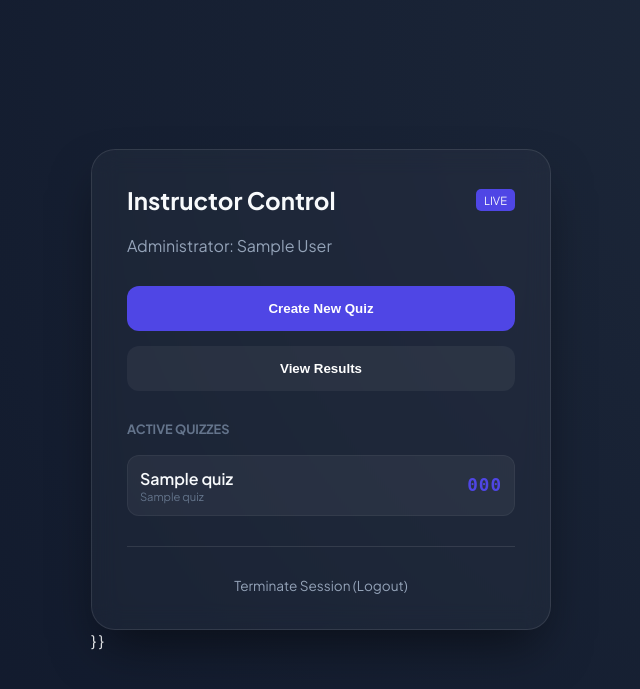
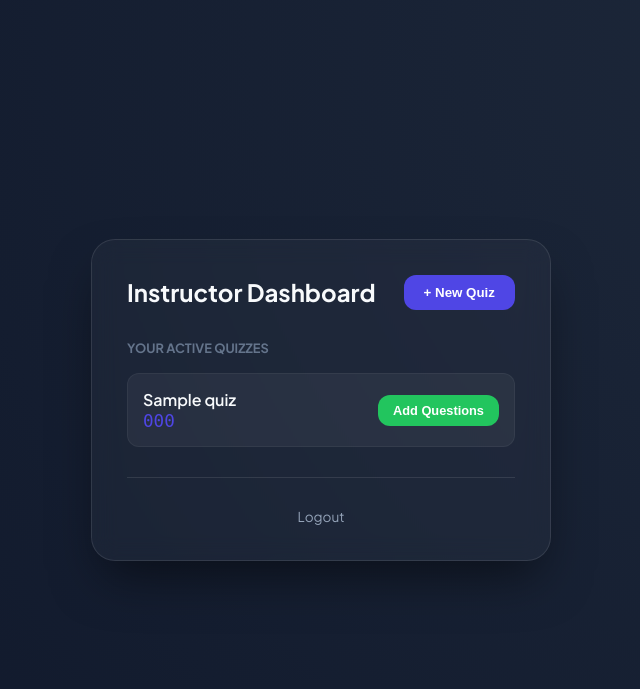
Before and after one commit to AnthonyCobbinah/ModernEdu-Quiz-App, a Flask app: template templates/dashboard.html in a window 1280 px wide. Shown: the top 689 px of the page, without its empty margins (319-959 px from the left). Run offline with Flask 3, Linux system fonts and the light colour scheme; the template is opened without the code that fills it: values that come from a table or form of the project are taken from there, others are empty; a user stored in the database is signed in; tables that the repository leaves empty hold one stand-in row (values such as "Sample post").

Commit message:
Update dashboard.html

```diff
--- a/templates/dashboard.html
+++ b/templates/dashboard.html
@@ -2,160 +2,98 @@
 {% block content %}
 <div class="glass-card">
     <div style="display: flex; justify-content: space-between; align-items: center; margin-bottom: 20px;">
-        <h2 style="margin:0;">Instructor Control</h2>
-        <span style="font-size: 0.7rem; background: var(--primary); padding: 4px 8px; border-radius: 5px;">LIVE</span>
-    </div>
-    <p style="color: #94a3b8; margin-bottom: 30px;">Administrator: {{ current_user.full_name }}</p>
-
-    <div style="display: grid; gap: 15px;">
-        <button class="btn btn-primary" onclick="openModal()">Create New Quiz</button>
-        <button class="btn" style="background: rgba(255,255,255,0.05); color: white;">View Results</button>
+        <h2 style="margin:0;">Instructor Dashboard</h2>
+        <button class="btn btn-primary" onclick="openCreateModal()" style="width: auto; padding: 10px 20px;">+ New Quiz</button>
     </div>
 
-    <div id="quizList" style="margin-top: 30px;">
-        <h4 style="color: #64748b; font-size: 0.8rem; text-transform: uppercase;">Active Quizzes</h4>
+    <div id="quizList">
+        <h4 style="color: #64748b; font-size: 0.8rem; text-transform: uppercase; margin-top: 30px;">Your Active Quizzes</h4>
         {% for quiz in quizzes %}
-        <div style="background: rgba(255,255,255,0.05); padding: 12px; border-radius: 12px; margin-top: 10px; display: flex; justify-content: space-between; align-items: center; border: 1px solid rgba(255,255,255,0.05);">
-            <div>
-                <div style="font-weight: 600;">{{ quiz.title }}</div>
-                <div style="font-size: 0.7rem; color: #64748b;">{{ quiz.subject }}</div>
+        <div style="background: rgba(255,255,255,0.05); padding: 15px; border-radius: 12px; margin-top: 10px; border: 1px solid rgba(255,255,255,0.05);">
+            <div style="display: flex; justify-content: space-between; align-items: center;">
+                <div>
+                    <div style="font-weight: 600;">{{ quiz.title }}</div>
+                    <code style="color: var(--primary); font-size: 1.1rem;">{{ quiz.code }}</code>
+                </div>
+                <button class="btn" onclick="openQuestionModal('{{ quiz.id }}', '{{ quiz.title }}')" style="width: auto; padding: 8px 15px; background: #22c55e; color: white; font-size: 0.8rem;">Add Questions</button>
             </div>
-            <strong style="color: var(--primary); font-family: monospace; font-size: 1.1rem; letter-spacing: 1px;">{{ quiz.code }}</strong>
         </div>
         {% else %}
-        <p style="font-size: 0.8rem; color: #475569; text-align: center; margin-top: 20px;">No active quizzes found.</p>
+        <p style="color: #64748b; text-align: center;">No quizzes yet.</p>
         {% endfor %}
     </div>
 
     <hr style="border: 0; border-top: 1px solid rgba(255,255,255,0.1); margin: 30px 0;">
-    <a href="/logout" class="nav-link" style="display: block; text-align: center;">Terminate Session (Logout)</a>
+    <a href="/logout" class="nav-link" style="display: block; text-align: center;">Logout</a>
 </div>
 
-<div id="quizModal" style="display:none; position: fixed; top:0; left:0; width:100%; height:100%; background: rgba(0,0,0,0.85); z-index: 9999; align-items: center; justify-content: center;">
-    <div class="glass-card" style="width: 90%; max-width: 400px; border: 1px solid var(--primary);">
-        <h3 style="margin-top: 0;">New Quiz Session</h3>
+<div id="createModal" style="display:none; position: fixed; top:0; left:0; width:100%; height:100%; background: rgba(0,0,0,0.8); z-index: 1000; align-items: center; justify-content: center;">
+    <div class="glass-card" style="width: 90%; max-width: 400px;">
+        <h3>New Quiz</h3>
+        <input type="text" id="quizTitle" placeholder="Quiz Title">
+        <input type="text" id="quizSubject" placeholder="Subject">
+        <button class="btn btn-primary" onclick="submitQuiz()">Generate Code</button>
+        <button class="btn" onclick="closeModal('createModal')" style="background:transparent; color:#94a3b8;">Cancel</button>
+    </div>
+</div>
 
-        <label style="font-size: 0.75rem; color: #94a3b8;">Quiz Title</label>
-        <input type="text" id="quizTitle" placeholder="e.g., Cyber Ethics 101" required>
-
-        <label style="font-size: 0.75rem; color: #94a3b8;">Subject</label>
-        <input type="text" id="quizSubject" placeholder="e.g., Cybersecurity" required>
-
-        <button class="btn btn-primary" onclick="submitQuizData()">Generate Access Code</button>
-        <button class="btn" onclick="closeModal()" style="background: transparent; color: #94a3b8; margin-top: 10px;">Cancel</button>
+<div id="questionModal" style="display:none; position: fixed; top:0; left:0; width:100%; height:100%; background: rgba(0,0,0,0.9); z-index: 2000; align-items: center; justify-content: center; overflow-y: auto;">
+    <div class="glass-card" style="width: 95%; max-width: 500px; margin: 20px;">
+        <h3 id="modalQuizTitle">Add Question</h3>
+        <input type="hidden" id="activeQuizId">
+        <textarea id="qText" placeholder="Question Text" style="width:100%; height:80px; background:rgba(0,0,0,0.3); color:white; border-radius:10px; padding:10px; margin-bottom:10px; border:1px solid #334155;"></textarea>
+        <input type="text" id="optA" placeholder="Option A">
+        <input type="text" id="optB" placeholder="Option B">
+        <input type="text" id="optC" placeholder="Option C">
+        <input type="text" id="optD" placeholder="Option D">
+        <label style="font-size: 0.8rem; color: #94a3b8;">Correct Answer:</label>
+        <select id="correctOpt" style="width:100%; padding:12px; background:#1e293b; color:white; border-radius:10px; margin-bottom:20px; border:1px solid #334155;">
+            <option value="A">Option A</option>
+            <option value="B">Option B</option>
+            <option value="C">Option C</option>
+            <option value="D">Option D</option>
+        </select>
+        <button class="btn btn-primary" onclick="submitQuestion()">Save & Add Another</button>
+        <button class="btn" onclick="location.reload()" style="background:transparent; color:#94a3b8;">Done</button>
     </div>
 </div>
 
 <script>
-function openModal() {
-    document.getElementById('quizModal').style.display = 'flex';
+function openCreateModal() { document.getElementById('createModal').style.display = 'flex'; }
+function closeModal(id) { document.getElementById(id).style.display = 'none'; }
+
+async function submitQuiz() {
+    const res = await fetch('/api/quiz/create', {
+        method: 'POST',
+        headers: {'Content-Type': 'application/json'},
+        body: JSON.stringify({ title: document.getElementById('quizTitle').value, subject: document.getElementById('quizSubject').value })
+    });
+    if(res.ok) location.reload();
 }
 
-function closeModal() {
-    document.getElementById('quizModal').style.display = 'none';
-}
-
-async function submitQuizData() {
-    const titleField = document.getElementById('quizTitle');
-    const subjectField = document.getElementById('quizSubject');
-
-    if(!titleField.value || !subjectField.value) {
-        alert("Action Required: Please provide both a title and a subject.");
-        return;
-    }
-
-    // Visual feedback: Change button text while loading
-    const btn = event.target;
-    const originalText = btn.innerText;
-    btn.innerText = "Generating...";
-    btn.disabled = true;
-
-    try {
-        const response = await fetch('/api/quiz/create', {
-            method: 'POST',
-            headers: {'Content-Type': 'application/json'},
-            body: JSON.stringify({
-                title: titleField.value,
-                subject: subjectField.value
-            })
-        });
-
-        const data = await response.json();
-
-        if(response.ok) {
-            console.log("Quiz created successfully:", data.code);
-            closeModal();
-            location.reload(); // Refresh to show the new code in the list
-        } else {
-            alert("Security Error: " + (data.message || "Could not create quiz."));
-            btn.innerText = originalText;
-            btn.disabled = false;
-        }
-    } catch (err) {
-        console.error("Network Error:", err);
-        alert("Connection lost. Please check your internet.");
-        btn.innerText = originalText;
-        btn.disabled = false;
-        <div id="questionModal" style="display:none; position: fixed; top:0; left:0; width:100%; height:100%; background: rgba(0,0,0,0.9); z-index: 10000; align-items: center; justify-content: center; overflow-y: auto;">
-    <div class="glass-card" style="width: 95%; max-width: 500px; margin-top: 50px;">
-        <h3 id="modalQuizTitle">Add Question</h3>
-        <input type="hidden" id="currentQuizId">
-
-        <textarea id="qText" placeholder="Enter your question here..." style="width:100%; background:rgba(0,0,0,0.2); border:1px solid rgba(255,255,255,0.1); color:white; padding:10px; border-radius:10px;"></textarea>
-
-        <input type="text" id="optA" placeholder="Option A">
-        <input type="text" id="optB" placeholder="Option B">
-        <input type="text" id="optC" placeholder="Option C">
-        <input type="text" id="optD" placeholder="Option D">
-
-        <label>Correct Answer:</label>
-        <select id="correctAns" style="width:100%; padding:10px; background:#1e293b; color:white; margin-bottom:20px;">
-            <option value="A">A</option>
-            <option value="B">B</option>
-            <option value="C">C</option>
-            <option value="D">D</option>
-        </select>
-
-        <button class="btn btn-primary" onclick="submitQuestion()">Save Question</button>
-        <button class="btn" onclick="document.getElementById('questionModal').style.display='none'" style="background:transparent; color:#94a3b8;">Finish</button>
-    </div>
-</div>
-
-<script>
 function openQuestionModal(id, title) {
-    document.getElementById('currentQuizId').value = id;
+    document.getElementById('activeQuizId').value = id;
     document.getElementById('modalQuizTitle').innerText = "Adding to: " + title;
     document.getElementById('questionModal').style.display = 'flex';
 }
 
 async function submitQuestion() {
-    const payload = {
-        quiz_id: document.getElementById('currentQuizId').value,
-        question_text: document.getElementById('qText').value,
-        option_a: document.getElementById('optA').value,
-        option_b: document.getElementById('optB').value,
-        option_c: document.getElementById('optC').value,
-        option_d: document.getElementById('optD').value,
-        correct_answer: document.getElementById('correctAns').value
-    };
-
     const res = await fetch('/api/quiz/add_question', {
         method: 'POST',
         headers: {'Content-Type': 'application/json'},
-        body: JSON.stringify(payload)
+        body: JSON.stringify({
+            quiz_id: document.getElementById('activeQuizId').value,
+            text: document.getElementById('qText').value,
+            a: document.getElementById('optA').value,
+            b: document.getElementById('optB').value,
+            c: document.getElementById('optC').value,
+            d: document.getElementById('optD').value,
+            correct: document.getElementById('correctOpt').value
+        })
     });
-
     if(res.ok) {
-        alert("Question Added Successfully!");
-        // Clear fields for next question
-        document.getElementById('qText').value = "";
-        document.getElementById('optA').value = "";
-        document.getElementById('optB').value = "";
-        document.getElementById('optC').value = "";
-        document.getElementById('optD').value = "";
-    }
-}
-</script>
+        alert("Question Saved!");
+        ['qText', 'optA', 'optB', 'optC', 'optD'].forEach(id => document.getElementById(id).value = "");
     }
 }
 </script>
```
